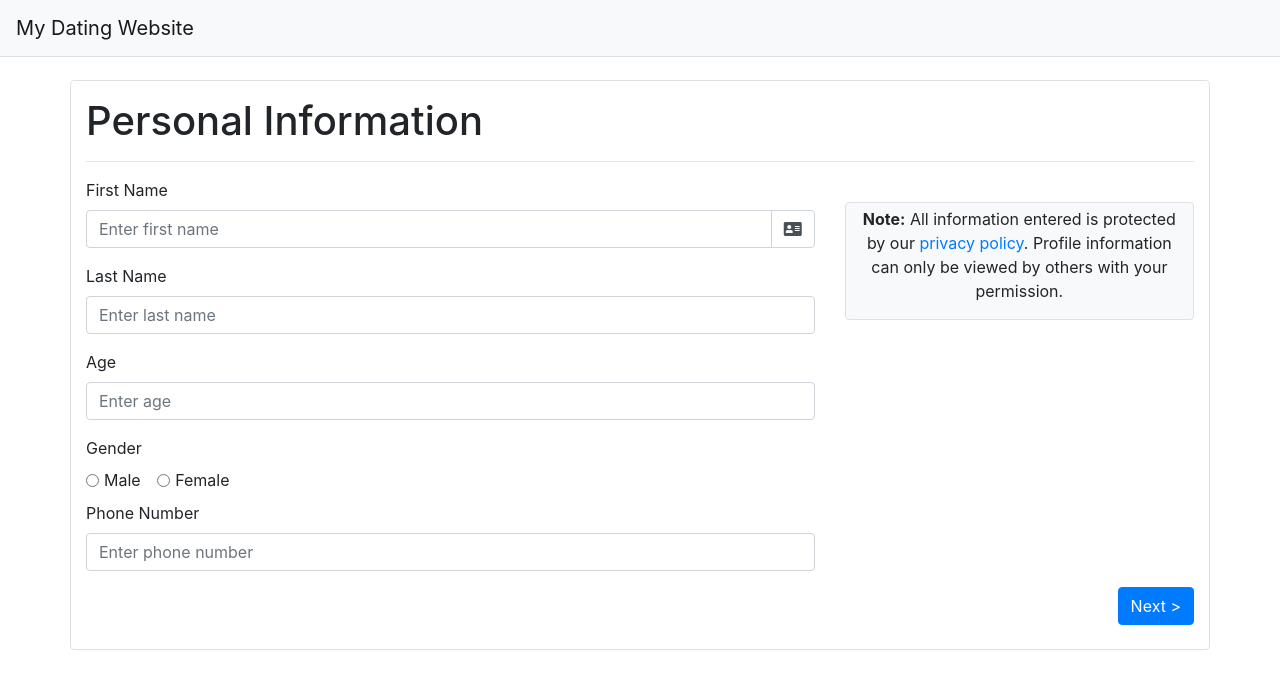
After one commit to cody-larson/dating, a PHP site: page /views/personal.php in a window 1280 px wide. The commit adds this page. Shown: the top 689 px of the page. Run offline with PHP 8.4, Linux system fonts and the light colour scheme; some libraries are stand-ins or nearby versions.

Commit message:
personal information page created

```diff
--- /dev/null
+++ b/views/personal.php
@@ -0,0 +1,95 @@
+<?php
+
+?>
+
+<!doctype html>
+<html lang="en">
+<head>
+    <!-- Required meta tags -->
+    <meta charset="utf-8">
+    <meta name="viewport" content="width=device-width, initial-scale=1, shrink-to-fit=no">
+
+    <!-- Bootstrap CSS -->
+    <link rel="stylesheet" href="https://maxcdn.bootstrapcdn.com/bootstrap/4.0.0/css/bootstrap.min.css"
+          integrity="sha384-Gn5384xqQ1aoWXA+058RXPxPg6fy4IWvTNh0E263XmFcJlSAwiGgFAW/dAiS6JXm" crossorigin="anonymous">
+
+    <!-- Font Awesome CDN -->
+    <link rel="stylesheet" href="https://use.fontawesome.com/releases/v5.8.1/css/all.css" integrity="sha384-50oBUHEmvpQ+1lW4y57PTFmhCaXp0ML5d60M1M7uH2+nqUivzIebhndOJK28anvf" crossorigin="anonymous">
+
+    <!-- Personal CSS -->
+    <link rel="stylesheet" href="./styles/styles.css">
+
+    <title>Dating Site</title>
+</head>
+<body>
+<header>
+    <nav class="navbar fixed-top navbar-light bg-light border-bottom">
+        <a class="navbar-brand" href="#">My Dating Website</a>
+    </nav>
+</header>
+<section id="main">
+    <div class="container border rounded pt-3 pb-3">
+        <h1>Personal Information</h1>
+        <hr>
+        <div class="row">
+            <div class="col-8">
+                <form>
+                    <div class="form-group">
+                        <label for="fname">First Name</label>
+                        <div class="input-group">
+                        <input type="text" class="form-control" id="fname" name="fname" placeholder="Enter first name">
+                        <span class="input-group-append">
+                            <div class="input-group-text bg-transparent">
+                                <i class="fas fa-address-card"></i>
+                            </div>
+                        </span>
+                        </div>
+                    </div>
+                    <div class="form-group">
+                        <label for="lname">Last Name</label>
+                        <input type="text" class="form-control" id="lname" name="lname" placeholder="Enter last name">
+                    </div>
+                    <div class="form-group">
+                        <label for="age">Age</label>
+                        <input type="text" class="form-control" id="age" name="age" placeholder="Enter age">
+                    </div>
+                    <label>Gender</label><br>
+                    <div class="form-check form-check-inline">
+                        <input class="form-check-input" type="radio" name="inlineRadioOptions" id="inlineRadio1" value="option1">
+                        <label class="form-check-label" for="inlineRadio1">Male</label>
+                    </div>
+                    <div class="form-check form-check-inline">
+                        <input class="form-check-input" type="radio" name="inlineRadioOptions" id="inlineRadio2" value="option2">
+                        <label class="form-check-label" for="inlineRadio2">Female</label>
+                    </div>
+                    <div class="form-group mt-2">
+                        <label for="phone">Phone Number</label>
+                        <input type="tel" class="form-control" id="phone" name="phone" placeholder="Enter phone number">
+                    </div>
+                </form>
+            </div>
+            <div class="col-4">
+                <div class="container bg-light border rounded text-center mt-4 pt-1">
+                        <p><b>Note:</b> All information entered is protected by our <a href="">privacy policy</a>. Profile information can only be viewed by others with your permission. </p>
+                </div>
+            </div>
+            <div class="container text-right mb-2">
+                <input class="btn btn-primary" type="submit" value="Next >">
+            </div>
+        </div>
+    </div>
+</section>
+
+<!-- Optional JavaScript -->
+<!-- jQuery first, then Popper.js, then Bootstrap JS -->
+<script src="https://code.jquery.com/jquery-3.2.1.slim.min.js"
+        integrity="sha384-KJ3o2DKtIkvYIK3UENzmM7KCkRr/rE9/Qpg6aAZGJwFDMVNA/GpGFF93hXpG5KkN"
+        crossorigin="anonymous"></script>
+<script src="https://cdnjs.cloudflare.com/ajax/libs/popper.js/1.12.9/umd/popper.min.js"
+        integrity="sha384-ApNbgh9B+Y1QKtv3Rn7W3mgPxhU9K/ScQsAP7hUibX39j7fakFPskvXusvfa0b4Q"
+        crossorigin="anonymous"></script>
+<script src="https://maxcdn.bootstrapcdn.com/bootstrap/4.0.0/js/bootstrap.min.js"
+        integrity="sha384-JZR6Spejh4U02d8jOt6vLEHfe/JQGiRRSQQxSfFWpi1MquVdAyjUar5+76PVCmYl"
+        crossorigin="anonymous"></script>
+</body>
+</html>
```
Also changed, not shown: index.php (+8 -0 lines), .htaccess (added).
